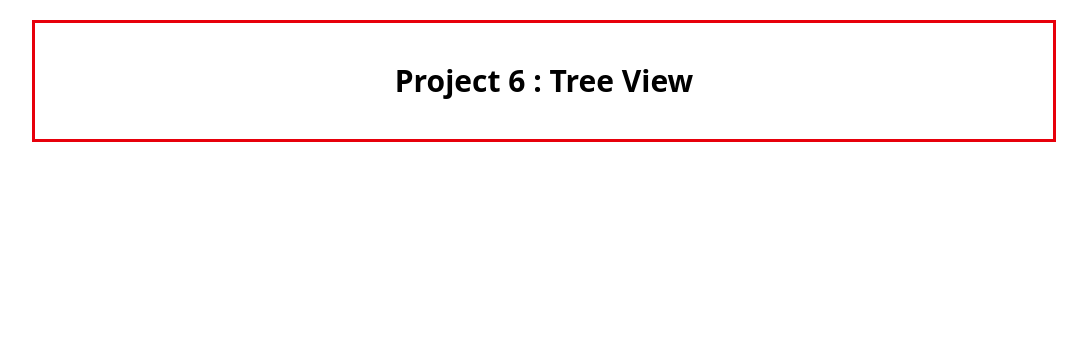
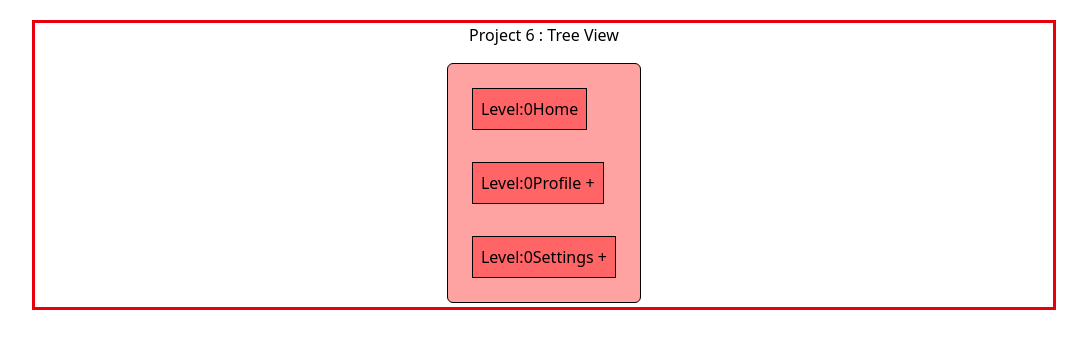
Before and after one commit to SanjeevKumar3662/20plusReactProjects, a React (Vite) app in the folder plusReactProject/: page / in a window 1280 px wide. Shown: the top 348 px of the page, without its empty margins (96-1183 px from the left). Built offline with nearby package versions, Linux system fonts and the light colour scheme.

Commit message:
added MenuList to TreeView Component

```diff
--- a/plusReactProject/src/components/treeView/TreeView.jsx
+++ b/plusReactProject/src/components/treeView/TreeView.jsx
@@ -1,7 +1,15 @@
+import menu from "./data";
+import MenuList from "./MenuList";
 const TreeView = () => {
+  // console.log(menu);
   return (
-    <div className="t-container">
-      <h1 className="t-h1">Project 6 : Tree View</h1>
+    <div className="t-container p-0">
+      <h1>Project 6 : Tree View</h1>
+      <div className=" item border flex flex-col items-start ">
+        {menu.map((ele) => {
+          return <MenuList {...ele} level={0} key={ele.label} />;
+        })}
+      </div>
     </div>
   );
 };
```
